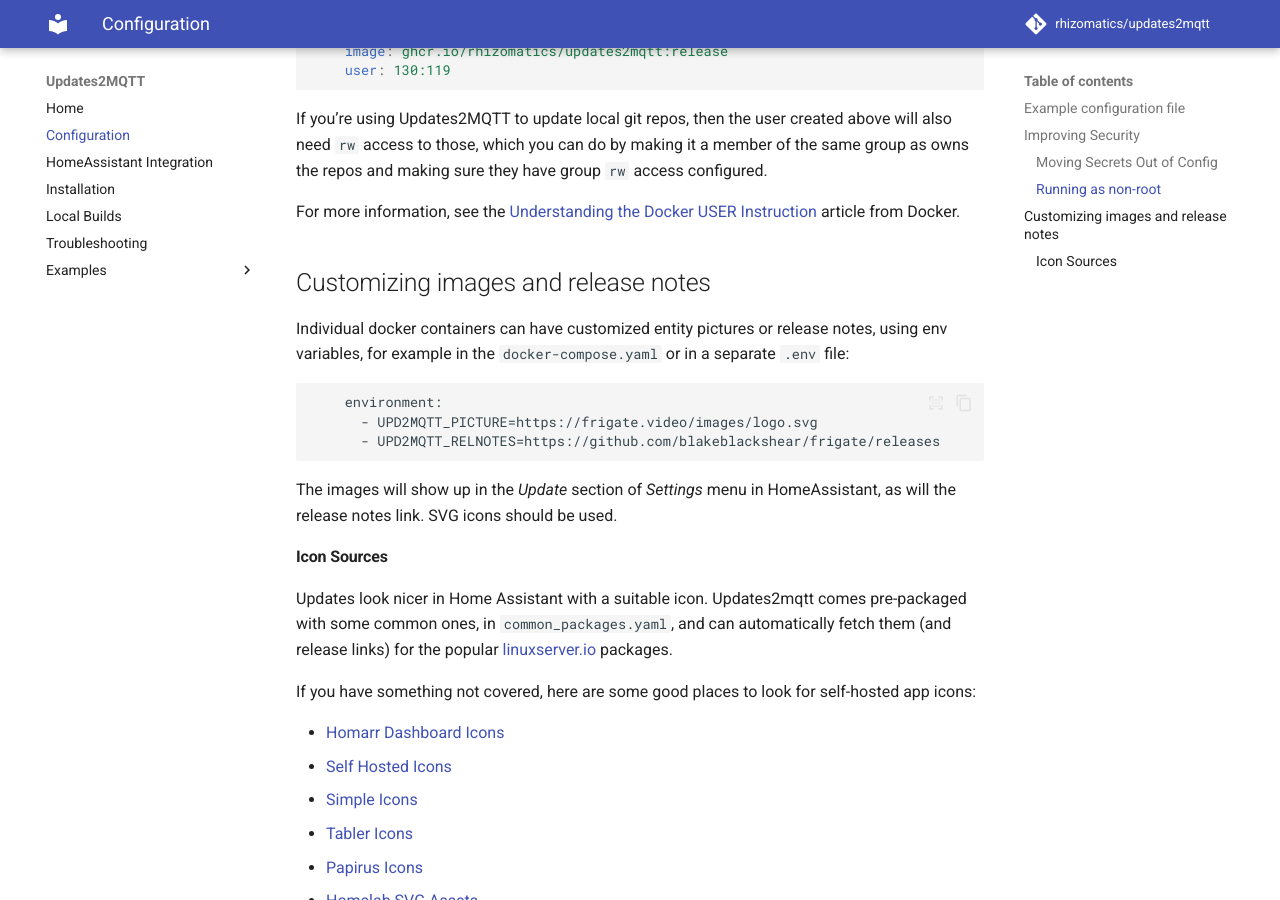
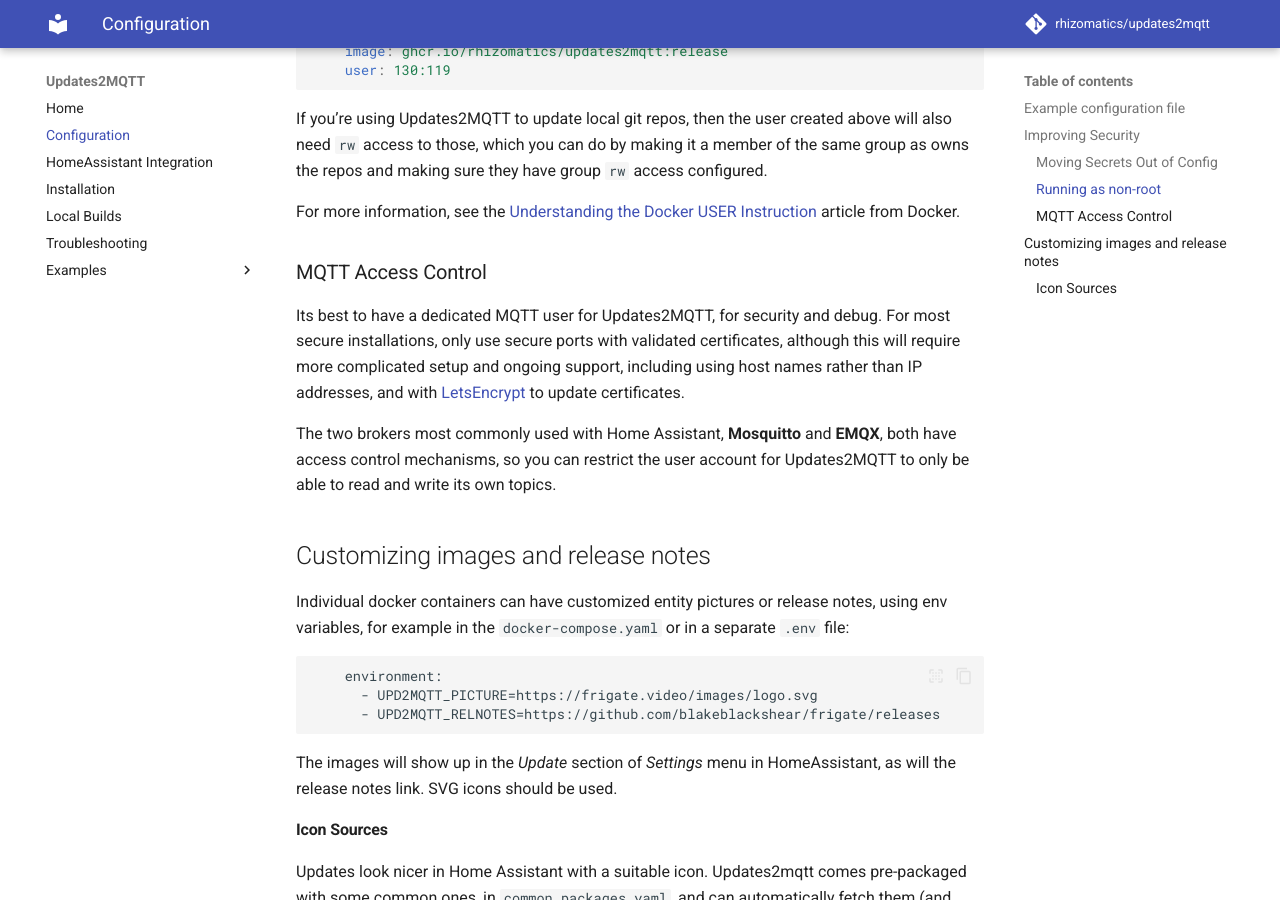
Before and after one commit to rhizomatics/updates2mqtt, an MkDocs documentation site: the page built from docs/configuration.md, in a window 1280 px wide and 900 px high, scrolled down 1787 px. Built offline with MkDocs 1.6.1 and Material for MkDocs 9.7.7, drawn with Linux system fonts in a browser that asks for light colours; comment, search, counter and statistics services are not loaded.

Commit message:
docs update

```diff
--- a/docs/configuration.md
+++ b/docs/configuration.md
@@ -86,6 +86,16 @@
 
 For more information, see the [Understanding the Docker USER Instruction](https://www.docker.com/blog/understanding-the-docker-user-instruction/) article from Docker.
 
+### MQTT Access Control
+
+Its best to have a dedicated MQTT user for Updates2MQTT, for security and debug. For most
+secure installations, only use secure ports with validated certificates, although this will
+require more complicated setup and ongoing support, including using host names rather than
+IP addresses, and with [LetsEncrypt](https://letsencrypt.org) to update certificates.
+
+The two brokers most commonly used with Home Assistant, **Mosquitto** and **EMQX**, both have
+access control mechanisms, so you can restrict the user account for Updates2MQTT to only be able
+to read and write its own topics.
 
 ## Customizing images and release notes
 
```
